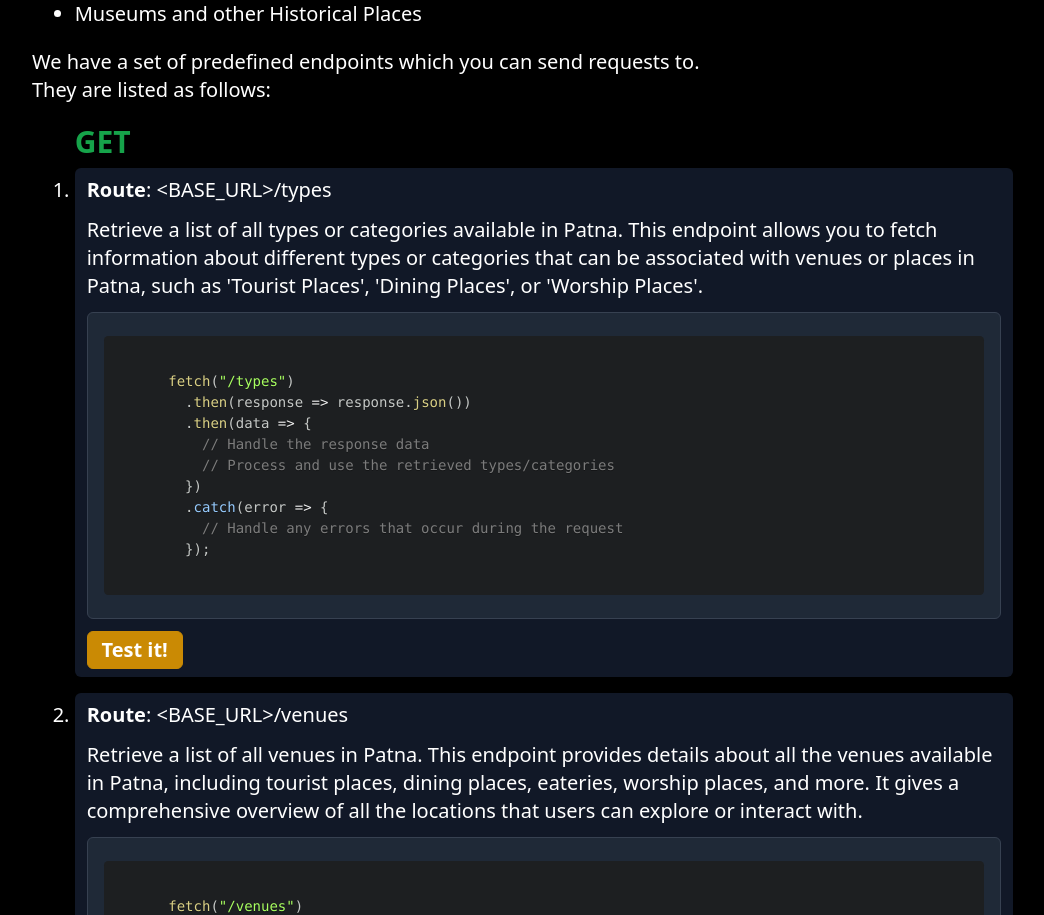
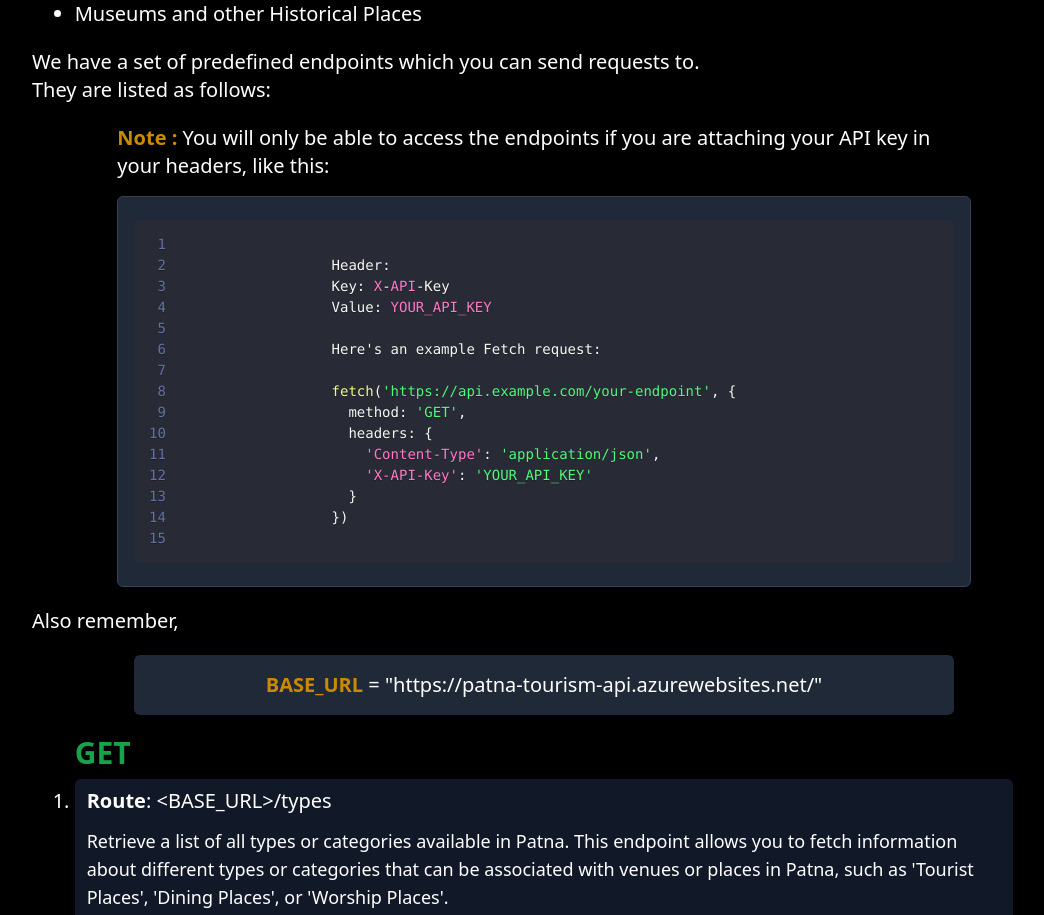
Before and after one commit to ujjwalkirti/patna-tourism-client, a React (Create React App) app: page / in a window 1280 px wide. Shown: the part 644-1559 px from the top of the page, without its empty margins (96-1140 px from the left). Built offline with nearby package versions, Linux system fonts and the light colour scheme.

Commit message:
refactoring code and adding Endpoint.tsx

```diff
--- /dev/null
+++ b/src/components/Endpoint.tsx
@@ -0,0 +1,35 @@
+import React from "react";
+import { Prism as SyntaxHighlighter } from "react-syntax-highlighter";
+import { dracula } from "react-syntax-highlighter/dist/esm/styles/prism";
+
+type Endpoint = {
+  route: string;
+  desc: string;
+  code_sample: string;
+};
+type props = {
+  endpoint: Endpoint;
+};
+
+const EndPoint = ({ endpoint }: props) => {
+  return (
+    <li className="list-item space-y-3 bg-gray-900 my-2 px-3 py-2 rounded-md">
+      <p className="bg-inherit">
+        <strong>Route</strong>: {"<BASE_URL>"}
+        {endpoint.route}
+      </p>
+      <p className="bg-inherit text-lg">{endpoint.desc}</p>
+      <pre className="whitespace-pre-wrap bg-gray-800 border border-gray-700 rounded-md p-4 text-sm font-mono text-gray-200">
+        <SyntaxHighlighter language="typescript" style={dracula}>
+          {endpoint.code_sample}
+        </SyntaxHighlighter>
+      </pre>
+
+      <button className="bg-yellow-600 hover:bg-white border border-yellow-600 hover:text-yellow-600 px-2 py-1 font-semibold rounded-md w-24 mx-auto">
+        Test it!
+      </button>
+    </li>
+  );
+};
+
+export default EndPoint;
--- a/src/components/MainSection.tsx
+++ b/src/components/MainSection.tsx
@@ -6,8 +6,10 @@ import {
   patch_endpoints,
   post_endpoints,
 } from "./data";
+import EndPoint from "./Endpoint";
+
 import { Prism as SyntaxHighlighter } from "react-syntax-highlighter";
-import { atomDark } from "react-syntax-highlighter/dist/esm/styles/prism";
+import { dracula } from "react-syntax-highlighter/dist/esm/styles/prism";
 
 const MainSection = () => {
   const question = "font-bold text-3xl text-yellow-300 mb-4";
@@ -60,31 +62,47 @@ const MainSection = () => {
           We have a set of predefined endpoints which you can send requests to.
         </p>
         <p className={answer}>They are listed as follows:</p>
-        <section className="w-11/12 mx-auto mt-5">
+        <div className="mt-5 w-10/12 mx-auto">
+          <p className="mb-4">
+            <span className="text-yellow-600 font-semibold">Note :</span> You
+            will only be able to access the endpoints if you are attaching your
+            API key in your headers, like this:
+          </p>
+          <pre className="whitespace-pre-wrap bg-gray-800 border border-gray-700 rounded-md p-4 text-sm font-mono text-gray-200">
+            <SyntaxHighlighter
+              showLineNumbers
+              language="typescript"
+              style={dracula}
+            >
+              {`
+                  Header:
+                  Key: X-API-Key
+                  Value: YOUR_API_KEY
+
+                  Here's an example Fetch request:
+
+                  fetch('https://api.example.com/your-endpoint', {
+                    method: 'GET',
+                    headers: {
+                      'Content-Type': 'application/json',
+                      'X-API-Key': 'YOUR_API_KEY'
+                    }
+                  })
+          `}
+            </SyntaxHighlighter>
+          </pre>
+        </div>
+        <p className="mt-5">Also remember,</p>
+        <p className="text-center my-5 bg-gray-800 w-4/5 mx-auto rounded-md py-4">
+          <span className="text-yellow-600 font-bold ">BASE_URL</span> = "https://patna-tourism-api.azurewebsites.net/"
+        </p>
+        <section className="w-11/12 mx-auto mt-5 flex flex-col gap-y-5">
           {/* get endpoints description */}
           <div>
             <p className="text-green-600 font-bold text-3xl">GET</p>
             <ol className="list-decimal space-y-4">
               {get_endpoints.map((endpoint, index) => (
-                <li
-                  className="list-item space-y-3 bg-gray-900 my-2 px-3 py-2 rounded-md"
-                  key={index}
-                >
-                  <p className="bg-inherit">
-                    <strong>Route</strong>: {"<BASE_URL>"}
-                    {endpoint.route}
-                  </p>
-                  <p className="bg-inherit">{endpoint.desc}</p>
-                  <pre className="whitespace-pre-wrap bg-gray-800 border border-gray-700 rounded-md p-4 text-sm font-mono text-gray-200">
-                    <SyntaxHighlighter language="typescript" style={atomDark}>
-                      {endpoint.code_sample}
-                    </SyntaxHighlighter>
-                  </pre>
-
-                  <button className="bg-yellow-600 hover:bg-white border border-yellow-600 hover:text-yellow-600 px-2 py-1 font-semibold rounded-md w-24 mx-auto">
-                    Test it!
-                  </button>
-                </li>
+                <EndPoint endpoint={endpoint} key={index} />
               ))}
             </ol>
           </div>
@@ -93,24 +111,7 @@ const MainSection = () => {
             <p className="text-yellow-600 font-bold text-3xl">POST</p>
             <ol className="list-decimal space-y-4">
               {post_endpoints.map((endpoint, index) => (
-                <li
-                  className="list-item space-y-3 bg-gray-900 my-2 px-3 py-2 rounded-md"
-                  key={index}
-                >
-                  <p className="bg-inherit">
-                    <strong>Route</strong>: {"<BASE_URL>"}
-                    {endpoint.route}
-                  </p>
-                  <p className="bg-inherit">{endpoint.desc}</p>
-                  <pre className="whitespace-pre-wrap bg-gray-800 border border-gray-700 rounded-md p-4 text-sm font-mono text-gray-200">
-                    <SyntaxHighlighter language="typescript" style={atomDark}>
-                      {endpoint.code_sample}
-                    </SyntaxHighlighter>
-                  </pre>
-                  <button className="bg-yellow-600 hover:bg-white border border-yellow-600 hover:text-yellow-600 px-2 py-1 font-semibold rounded-md w-24 mx-auto">
-                    Test it!
-                  </button>
-                </li>
+                <EndPoint endpoint={endpoint} key={index} />
               ))}
             </ol>
           </div>
@@ -119,24 +120,7 @@ const MainSection = () => {
             <p className="text-orange-600 font-bold text-3xl">PATCH</p>
             <ol className="list-decimal space-y-4">
               {patch_endpoints.map((endpoint, index) => (
-                <li
-                  className="list-item space-y-3 bg-gray-900 my-2 px-3 py-2 rounded-md"
-                  key={index}
-                >
-                  <p className="bg-inherit">
-                    <strong>Route</strong>: {"<BASE_URL>"}
-                    {endpoint.route}
-                  </p>
-                  <p className="bg-inherit">{endpoint.desc}</p>
-                  <pre className="whitespace-pre-wrap bg-gray-800 border border-gray-700 rounded-md p-4 text-sm font-mono text-gray-200">
-                    <SyntaxHighlighter language="typescript" style={atomDark}>
-                      {endpoint.code_sample}
-                    </SyntaxHighlighter>
-                  </pre>
-                  <button className="bg-yellow-600 hover:bg-white border border-yellow-600 hover:text-yellow-600 px-2 py-1 font-semibold rounded-md w-24 mx-auto">
-                    Test it!
-                  </button>
-                </li>
+                <EndPoint endpoint={endpoint} key={index} />
               ))}
             </ol>
           </div>
@@ -145,24 +129,7 @@ const MainSection = () => {
             <p className="text-red-600 font-bold text-3xl">DELETE</p>
             <ol className="list-decimal space-y-4">
               {delete_endpoints.map((endpoint, index) => (
-                <li
-                  className="list-item space-y-3 bg-gray-900 my-2 px-3 py-2 rounded-md"
-                  key={index}
-                >
-                  <p className="bg-inherit">
-                    <strong>Route</strong>: {"<BASE_URL>"}
-                    {endpoint.route}
-                  </p>
-                  <p className="bg-inherit">{endpoint.desc}</p>
-                  <pre className="whitespace-pre-wrap bg-gray-800 border border-gray-700 rounded-md p-4 text-sm font-mono text-gray-200">
-                    <SyntaxHighlighter language="typescript" style={atomDark}>
-                      {endpoint.code_sample}
-                    </SyntaxHighlighter>
-                  </pre>
-                  <button className="bg-yellow-600 hover:bg-white border border-yellow-600 hover:text-yellow-600 px-2 py-1 font-semibold rounded-md w-24 mx-auto">
-                    Test it!
-                  </button>
-                </li>
+                <EndPoint endpoint={endpoint} key={index} />
               ))}
             </ol>
           </div>
```
